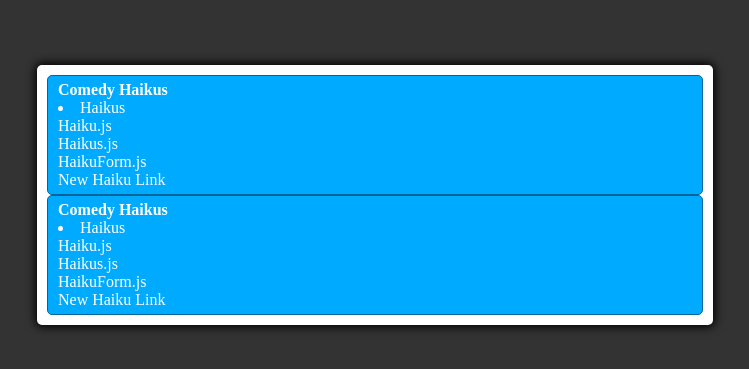
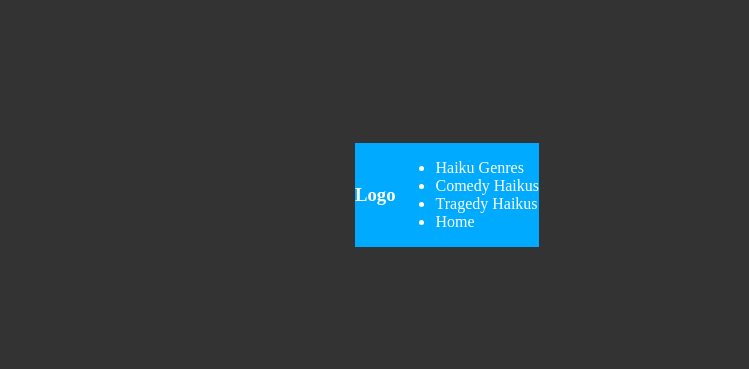
Before and after one commit to MoDaCoder/Haiku_Sandbox_frontend, a React (Create React App) app: page / in a window 1280 px wide. Shown: the part 205-574 px from the top of the page, without its empty margins (193-942 px from the left). Built offline with nearby package versions, Linux system fonts and the light colour scheme.

Commit message:
Creating route for Haiku Container and adding css to Navbar.

```diff
--- a/package.json
+++ b/package.json
@@ -9,6 +9,7 @@
     "react": "^17.0.1",
     "react-dom": "^17.0.1",
     "react-redux": "^7.2.2",
+    "react-router-dom": "^5.2.0",
     "react-scripts": "4.0.3",
     "redux": "^4.0.5",
     "redux-thunk": "^2.3.0",
--- a/src/App.css
+++ b/src/App.css
@@ -7,6 +7,23 @@ body {
   width: 100vw;
   height: 100vh;
   background-color: #333;
+}
+
+nav {
+  display: flex;
+  justify-content: space-around;
+  align-items: center;
+  min-height: 10vh;
+  background-color: hsl(200, 100%, 50%);
+  color: white;
+}
+
+.nav-links {
+  width: 40%;
+  display: flex;
+  justify-content: space-around;
+  align-items: center;
+  list-style: none;
 }
 
 .container {
--- a/src/App.js
+++ b/src/App.js
@@ -1,15 +1,20 @@
 import React from 'react';
-import Navbar from './Navbar'
+import Nav from './Nav'
+import './App.css';
 import HaikuContainer from './HaikuContainer'
-import './App.css';
-
+import { BrowserRouter as Router, Switch, Route} from 'react-router-dom'
 
 function App(){
     return (
-      <>
-        <Navbar/>
-        <HaikuContainer/>
-      </>
+      <Router>
+        <>
+          <Switch>
+            {/* <Route path="/" exact component={App}/> */}
+            <Nav />
+            <Route path="/haikuGenres" component={HaikuContainer} />
+          </Switch>
+        </>
+      </Router>
     );
   }
 
--- a/src/ComedyContainer.js
+++ b/src/ComedyContainer.js
@@ -15,14 +15,14 @@ class ComedyContainer extends PureComponent {
                 <Haiku/>
                 <Haikus/>
                 <HaikuForm/>
-                <span>Haiku.js</span>
+                {/* <span>Haiku.js</span>
                 <br></br>
                 <span>Haikus.js</span>
                 <br></br>
                 <span>HaikuForm.js</span>
                 <br></br>
                 <span>New Haiku Link</span>
-                <br></br>
+                <br></br> */}
             </>
         )
     }
--- a/src/HaikuContainer.js
+++ b/src/HaikuContainer.js
@@ -2,7 +2,6 @@ import React, { PureComponent } from 'react'
 import ComedyContainer from './ComedyContainer'
 import TragedyContainer from './TragedyContainer'
 // import { Route, Switch } from 'react-router-dom'
-// import haikus from './actions/haikus'
 // import {connect} from 'react-redux'
 
 class HaikuContainer extends PureComponent {
@@ -12,13 +11,13 @@ class HaikuContainer extends PureComponent {
         return(
             <>
             <div className="container">
-                <div className="grid-btn">
+                <div className="btn-grid">
                     <div className="btn">
                         <strong><span>Comedy Haikus</span></strong>
                         <ComedyContainer/>
                     </div>
                     <div className="btn">
-                        <strong><span>Comedy Haikus</span></strong>
+                        <strong><span>Tragedy Haikus</span></strong>
                         <TragedyContainer/>
                     </div>
                 </div>
@@ -29,4 +28,4 @@ class HaikuContainer extends PureComponent {
 }
 
 export default HaikuContainer
-// import {connect} from 'react-redux'
+// export default connect((HaikuContainer))
--- a/src/Haikus.js
+++ b/src/Haikus.js
@@ -5,7 +5,9 @@ export default class Haikus extends PureComponent {
 
     render(){
         return(
-            <li>Haikus</li>
+            <>
+                {/* <li>Haikus</li> */}
+            </>
         )
     }
 }
--- /dev/null
+++ b/src/Nav.js
@@ -0,0 +1,16 @@
+import React from 'react'
+// import { Link } from 'react-router-dom'
+
+export default function Nav(){
+    return (
+        <nav>
+            <h3>Logo</h3>
+            <ul classNAme="nav-links">
+                <li>Haiku Genres</li>
+                <li>Comedy Haikus</li>
+                <li>Tragedy Haikus</li>
+                <li>Home</li>
+            </ul>
+        </nav>
+    )
+}
--- a/src/Navbar.js
+++ /dev/null
@@ -1,13 +0,0 @@
-import React from 'react'
-// import { Link } from 'react-router-dom'
-
-export default function Navbar(){
-    return (
-        <nav>
-         {/* <div className="grid-btn">Comedy Haikus</div>
-         <br></br>
-         <div className="grid-btn">Tragic Haikus</div>
-         <br></br> */}
-        </nav>
-    )
-}
--- a/src/TragedyContainer.js
+++ b/src/TragedyContainer.js
@@ -15,14 +15,14 @@ class TragedyContainer extends PureComponent {
                 <Haiku/>
                 <Haikus/>
                 <HaikuForm/>
-                <span>Haiku.js</span>
+                {/* <span>Haiku.js</span>
                 <br></br>
                 <span>Haikus.js</span>
                 <br></br>
                 <span>HaikuForm.js</span>
                 <br></br>
                 <span>New Haiku Link</span>
-                <br></br>
+                <br></br> */}
             </>
         )
     }
--- a/src/index.js
+++ b/src/index.js
@@ -1,8 +1,4 @@
 // import {BrowserRouter as Router} from 'react-router-dom'
-// import haikuReducer from './reducers/haikuReducer'
-// import { composeWithDevTools } from 'redux-devtools-extension'
-// const initialState = {}
-
 import React from 'react';
 import ReactDOM from 'react-dom';
 import App from './App';
@@ -12,13 +8,13 @@ import { composeWithDevTools } from 'redux-devtools-extension'
 import { Provider } from 'react-redux'
 import haikuReducer from './reducers/haikuReducer.js'
 
-const reducer = combineReducers({
-  haiku: haikuReducer
-})
-
+// const reducer = combineReducers({
+//   haikuReducer
+// })
 const composeEnhancer = window._REDUX_DEVTOOLS_EXTENSION_COMPOSE_ || compose;
 
-const store = createStore(reducer, composeEnhancer(applyMiddleware(thunk), composeWithDevTools()))
+const initialState = {}
+const store = createStore(haikuReducer, initialState, composeEnhancer(applyMiddleware(thunk), composeWithDevTools()))
 
 ReactDOM.render(
     <Provider store={store}>
--- a/src/reducers/haikuReducer.js
+++ b/src/reducers/haikuReducer.js
@@ -1,13 +1,13 @@
-// export default function HaikuReducer(state, action){
-//     switch(action.type){
-//         case "FETCH_HAIKUS":
-//             return {
-//                 haikus: action.payload
-//             }
-//         case "ADD_HAIKU":
-//             return {
-//                 haikus: [...state.lists, action.payload]
-//             }
+export default function haikuReducer(state, action){
+    switch(action.type){
+        case "FETCH_HAIKUS":
+            return {
+                haikus: action.payload
+            }
+        case "ADD_HAIKU":
+            return {
+                haikus: [...state.lists, action.payload]
+            }
 //         case "DELETE_HAIKU":
 //                 const newHaiku = state.haikus.filter(haiku => haiku.id !== action.payload)
 //                 return {
@@ -18,12 +18,6 @@
 //             return {
 //                 haikus: editHaiku
 //             }
-//         default:
-//             return state
-//     }
-// }
-export default (state = [], action) => {
-    switch (action.type) {
         default:
             return state
     }
```
Also changed, not shown: 1 other file (tests, documents, lock files or other folders).
